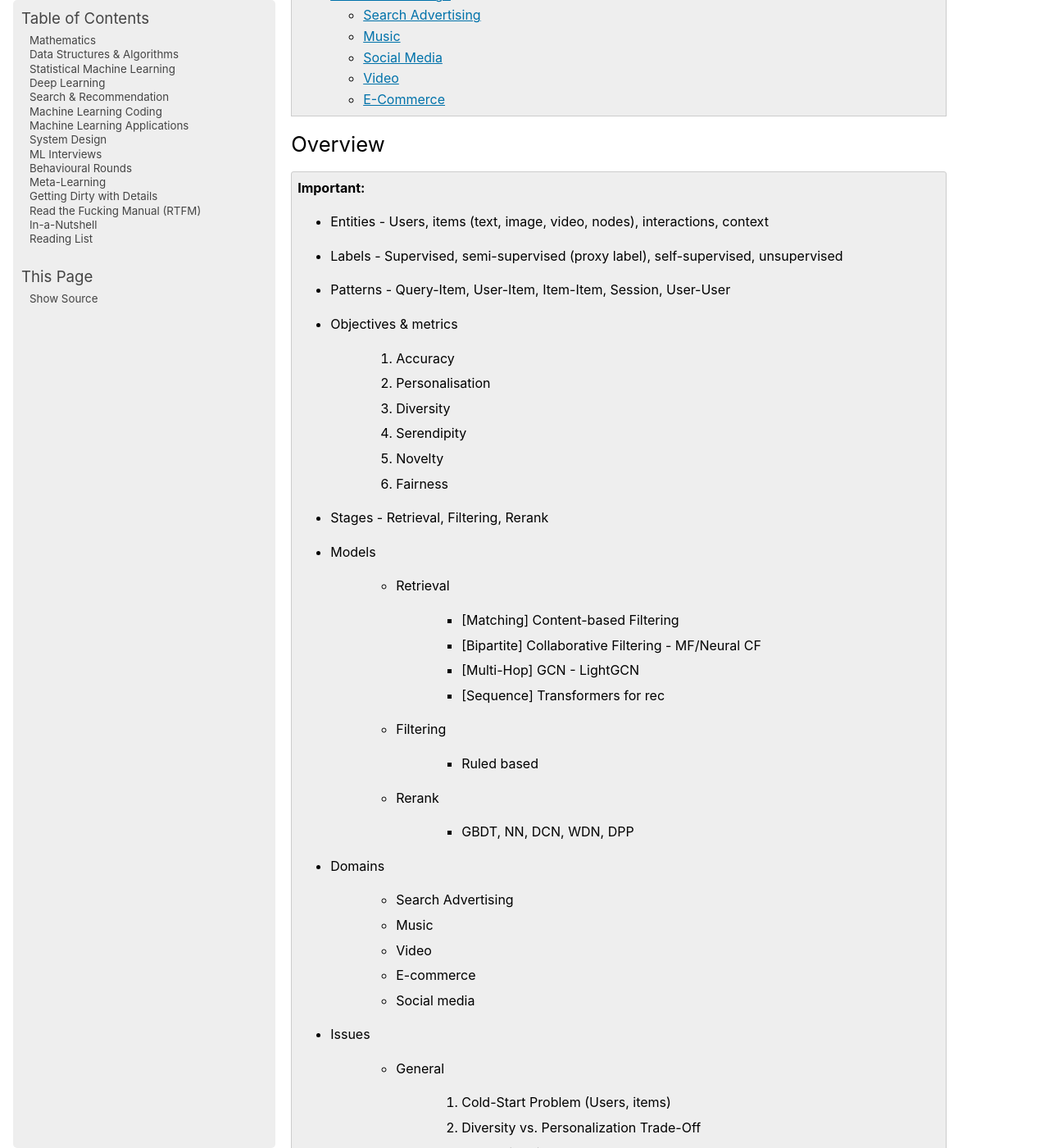
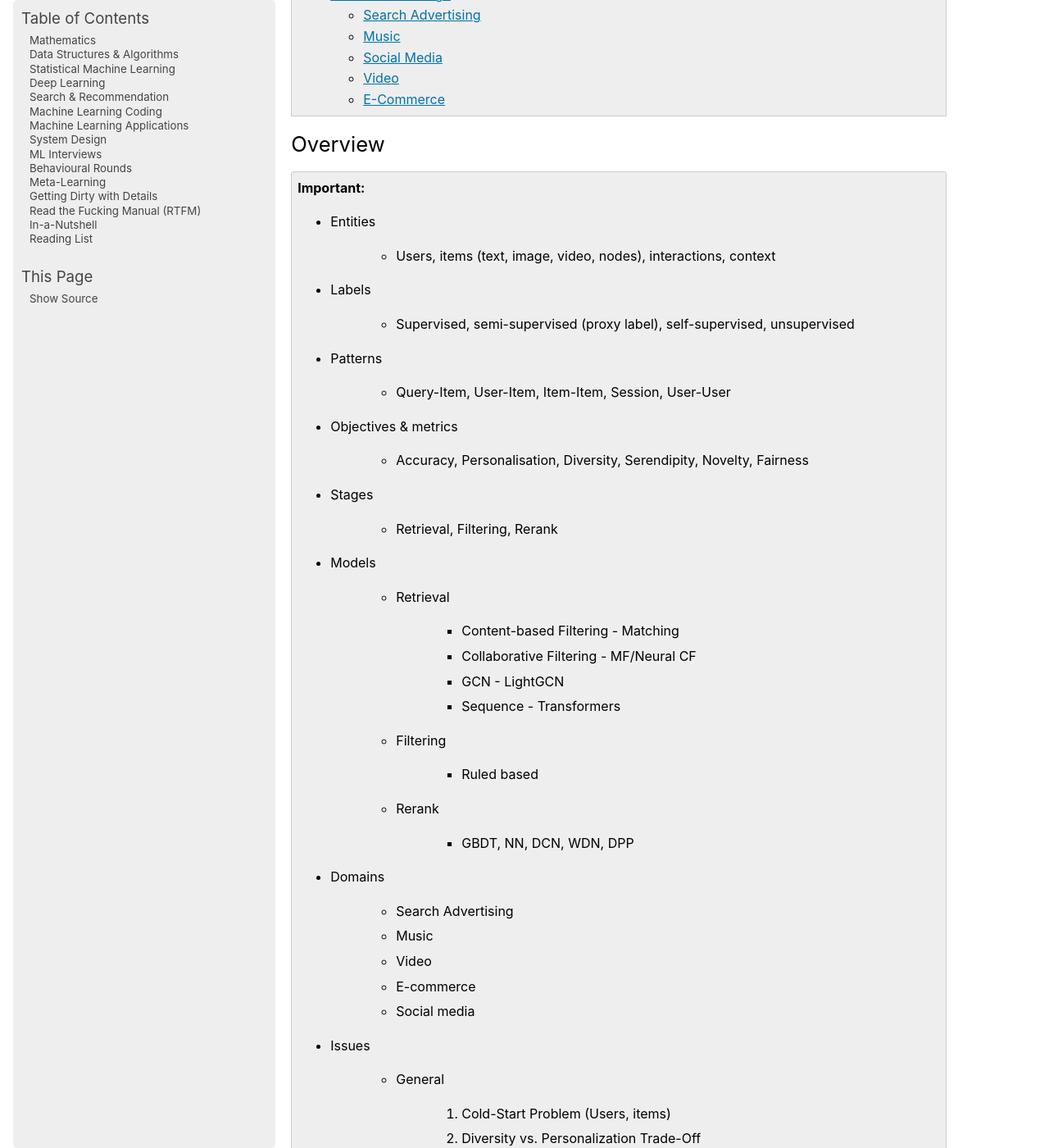
Before and after one commit to uselesstechjunks/leetcode, a Sphinx documentation site: the page built from docs/source/rank.rst, in a window 1280 px wide and 1400 px high, scrolled down 1040 px. Shown: the whole window at 82% size. Built offline with Sphinx 7.4.7, drawn with Linux system fonts in a browser that asks for light colours.

Commit message:
Update rank.rst

```diff
--- a/docs/source/rank.rst
+++ b/docs/source/rank.rst
@@ -10,27 +10,30 @@ Search & Recommendation
 Overview
 ************************************************************************************
 .. important::
-	- Entities - Users, items (text, image, video, nodes), interactions, context
-	- Labels - Supervised, semi-supervised (proxy label), self-supervised, unsupervised
-	- Patterns - Query-Item, User-Item, Item-Item, Session, User-User
+	- Entities
+
+		- Users, items (text, image, video, nodes), interactions, context
+	- Labels
+
+		- Supervised, semi-supervised (proxy label), self-supervised, unsupervised
+	- Patterns
+
+		- Query-Item, User-Item, Item-Item, Session, User-User
 	- Objectives & metrics
 
-		#. Accuracy
-		#. Personalisation
-		#. Diversity
-		#. Serendipity
-		#. Novelty
-		#. Fairness
-
-	- Stages - Retrieval, Filtering, Rerank
+		- Accuracy, Personalisation, Diversity, Serendipity, Novelty, Fairness
+
+	- Stages
+
+		- Retrieval, Filtering, Rerank
 	- Models
 
 		- Retrieval
 
-			- [Matching] Content-based Filtering
-			- [Bipartite] Collaborative Filtering - MF/Neural CF
-			- [Multi-Hop] GCN - LightGCN
-			- [Sequence] Transformers for rec
+			- Content-based Filtering - Matching
+			- Collaborative Filtering - MF/Neural CF
+			- GCN - LightGCN
+			- Sequence - Transformers
 		- Filtering
 
 			- Ruled based
```
